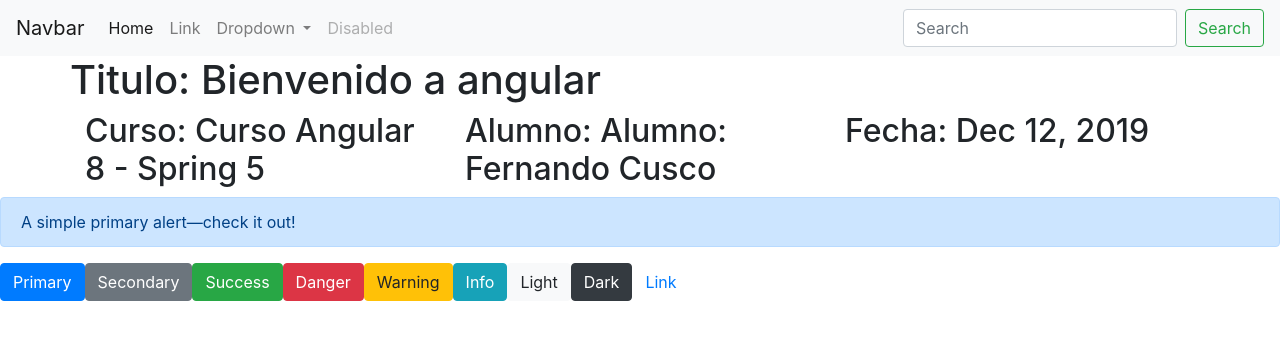
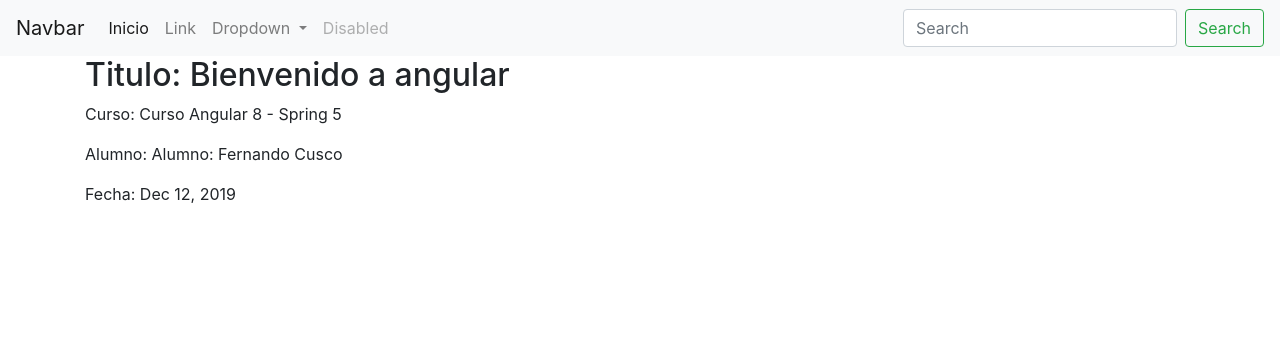
Before and after one commit to Fernando-Cusco/cliente-angular, an Angular app: page / in a window 1280 px wide. Shown: the top 340 px of the page. Built offline with nearby package versions, Linux system fonts and the light colour scheme.

Commit message:
creando un componente

```diff
--- a/src/app/app.component.html
+++ b/src/app/app.component.html
@@ -1,69 +1,7 @@
-<nav class="navbar navbar-expand-lg navbar-light bg-light">
-  <a class="navbar-brand" href="#">Navbar</a>
-  <button class="navbar-toggler" type="button" data-toggle="collapse" data-target="#navbarSupportedContent" aria-controls="navbarSupportedContent" aria-expanded="false" aria-label="Toggle navigation">
-    <span class="navbar-toggler-icon"></span>
-  </button>
-
-  <div class="collapse navbar-collapse" id="navbarSupportedContent">
-    <ul class="navbar-nav mr-auto">
-      <li class="nav-item active">
-        <a class="nav-link" href="#">Home <span class="sr-only">(current)</span></a>
-      </li>
-      <li class="nav-item">
-        <a class="nav-link" href="#">Link</a>
-      </li>
-      <li class="nav-item dropdown">
-        <a class="nav-link dropdown-toggle" href="#" id="navbarDropdown" role="button" data-toggle="dropdown" aria-haspopup="true" aria-expanded="false">
-          Dropdown
-        </a>
-        <div class="dropdown-menu" aria-labelledby="navbarDropdown">
-          <a class="dropdown-item" href="#">Action</a>
-          <a class="dropdown-item" href="#">Another action</a>
-          <div class="dropdown-divider"></div>
-          <a class="dropdown-item" href="#">Something else here</a>
-        </div>
-      </li>
-      <li class="nav-item">
-        <a class="nav-link disabled" href="#" tabindex="-1" aria-disabled="true">Disabled</a>
-      </li>
-    </ul>
-    <form class="form-inline my-2 my-lg-0">
-      <input class="form-control mr-sm-2" type="search" placeholder="Search" aria-label="Search">
-      <button class="btn btn-outline-success my-2 my-sm-0" type="submit">Search</button>
-    </form>
-  </div>
-</nav>
+<app-header></app-header>
 <div class="container">
-  <div class="row">
-    <h1>Titulo: {{ title }}</h1>
-  </div>
+  <h2>Titulo: {{ title }}</h2>
+  <p>Curso: {{ curso }}</p>
+  <p>Alumno: {{ alumno }}</p>
+  <p>Fecha: {{ fecha | date }}</p>
 </div>
-
-<div class="container">
-  <div class="row">
-    <div class="col-sm">
-      <h2>Curso: {{ curso }}</h2>
-    </div>
-    <div class="col-sm">
-      <h2>Alumno: {{ alumno }}</h2>
-    </div>
-    <div class="col-sm">
-      <h2>Fecha: {{ fecha | date }}</h2>
-    </div>
-  </div>
-</div>
-
-<div class="alert alert-primary" role="alert">
-  A simple primary alert—check it out!
-</div>
-
-<button type="button" class="btn btn-primary">Primary</button>
-<button type="button" class="btn btn-secondary">Secondary</button>
-<button type="button" class="btn btn-success">Success</button>
-<button type="button" class="btn btn-danger">Danger</button>
-<button type="button" class="btn btn-warning">Warning</button>
-<button type="button" class="btn btn-info">Info</button>
-<button type="button" class="btn btn-light">Light</button>
-<button type="button" class="btn btn-dark">Dark</button>
-
-<button type="button" class="btn btn-link">Link</button>
--- a/src/app/app.module.ts
+++ b/src/app/app.module.ts
@@ -2,10 +2,12 @@ import { BrowserModule } from '@angular/platform-browser';
 import { NgModule } from '@angular/core';
 
 import { AppComponent } from './app.component';
+import { HeaderComponent } from './header/header.component';
 
 @NgModule({
   declarations: [
-    AppComponent
+    AppComponent,
+    HeaderComponent
   ],
   imports: [
     BrowserModule
--- /dev/null
+++ b/src/app/header/header.component.ts
@@ -0,0 +1,46 @@
+import { Component } from '@angular/core';
+
+@Component({
+    selector: 'app-header',
+    template: `
+    <nav class="navbar navbar-expand-lg navbar-light bg-light">
+  <a class="navbar-brand" href="#">Navbar</a>
+  <button class="navbar-toggler" type="button" data-toggle="collapse" data-target="#navbarSupportedContent" aria-controls="navbarSupportedContent" aria-expanded="false" aria-label="Toggle navigation">
+    <span class="navbar-toggler-icon"></span>
+  </button>
+
+  <div class="collapse navbar-collapse" id="navbarSupportedContent">
+    <ul class="navbar-nav mr-auto">
+      <li class="nav-item active">
+        <a class="nav-link" href="#">Inicio <span class="sr-only">(current)</span></a>
+      </li>
+      <li class="nav-item">
+        <a class="nav-link" href="#">Link</a>
+      </li>
+      <li class="nav-item dropdown">
+        <a class="nav-link dropdown-toggle" href="#" id="navbarDropdown" role="button" data-toggle="dropdown" aria-haspopup="true" aria-expanded="false">
+          Dropdown
+        </a>
+        <div class="dropdown-menu" aria-labelledby="navbarDropdown">
+          <a class="dropdown-item" href="#">Accion</a>
+          <a class="dropdown-item" href="#">Another action</a>
+          <div class="dropdown-divider"></div>
+          <a class="dropdown-item" href="#">Something else here</a>
+        </div>
+      </li>
+      <li class="nav-item">
+        <a class="nav-link disabled" href="#" tabindex="-1" aria-disabled="true">Disabled</a>
+      </li>
+    </ul>
+    <form class="form-inline my-2 my-lg-0">
+      <input class="form-control mr-sm-2" type="search" placeholder="Search" aria-label="Search">
+      <button class="btn btn-outline-success my-2 my-sm-0" type="submit">Search</button>
+    </form>
+  </div>
+</nav>
+    `
+})
+
+export class HeaderComponent {
+
+}
```
